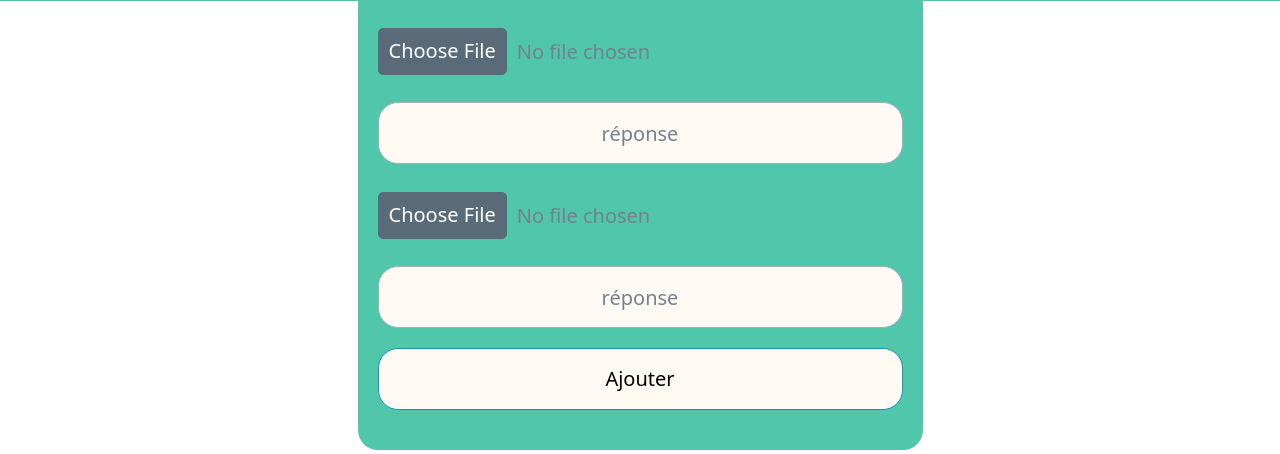
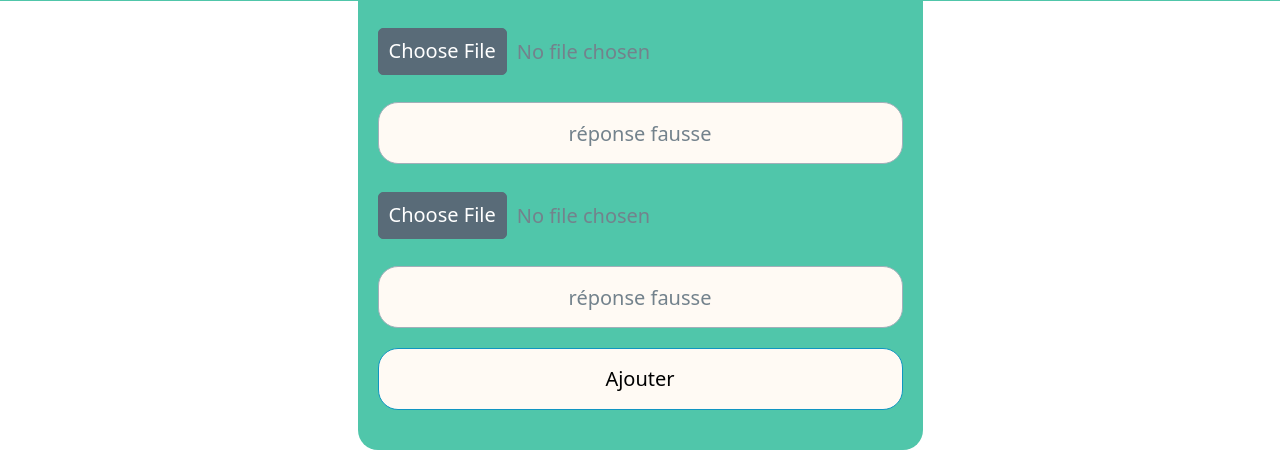
Before and after one commit to Aude711/trilinga, a PHP site: template src/View/Item/add.html.twig in a window 1280 px wide. Shown: the part 799-1253 px from the top of the page. Run offline with PHP 8.4, Linux system fonts and the light colour scheme; the template is opened without the code that fills it, so the values that code supplies are empty; some libraries are stand-ins or nearby versions.

Commit message:
correction of the placeholder name

```diff
--- a/src/View/Item/add.html.twig
+++ b/src/View/Item/add.html.twig
@@ -31,11 +31,11 @@
 
             <p>Ajoute tes réponses</p>
             <input type="file" name="trueContentUrl" placeholder="image">
-            <input type="text" name="trueContent" placeholder="réponse" required>
+            <input type="text" name="trueContent" placeholder="réponse correcte" required>
             <input type="file" name="falseContent1Url" placeholder="image">
-            <input type="text" name="falseContent1" placeholder="réponse" required>
+            <input type="text" name="falseContent1" placeholder="réponse fausse" required>
             <input type="file" name="falseContent2Url" placeholder="image">
-            <input type="text" name="falseContent2" placeholder="réponse" required>
+            <input type="text" name="falseContent2" placeholder="réponse fausse" required>
             <input type="submit" value="Ajouter">
 
     </form>
```
